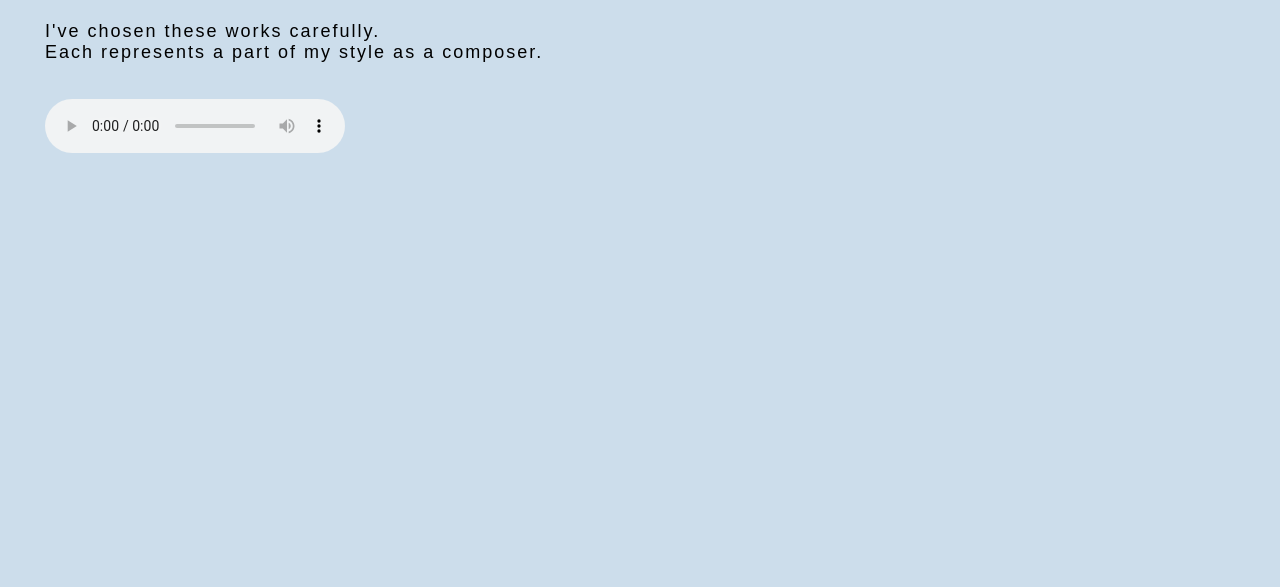
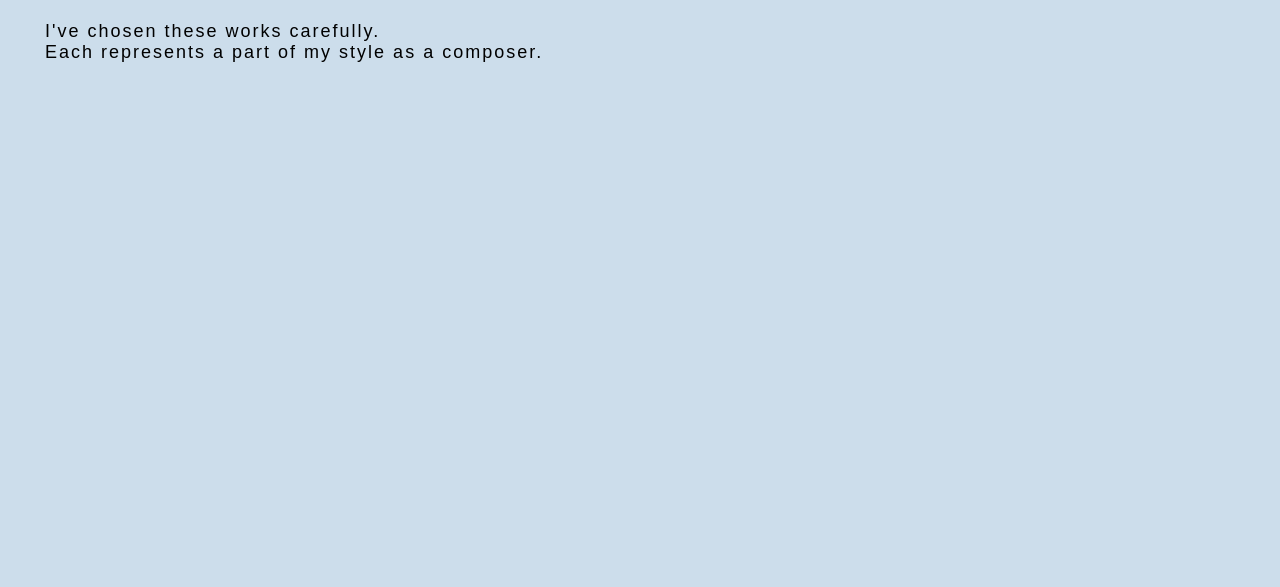
Before and after one commit to masonritchason/masonritchason.github.io, a plain HTML site: page portfolio.html in a window 1280 px wide. Shown: the part 213-800 px from the top of the page. Drawn offline with Linux system fonts and the light colour scheme.

Commit message:
general updates

```diff
--- a/portfolio.html
+++ b/portfolio.html
@@ -50,7 +50,6 @@
       <br>
       </div>
     <div title = "works" class = "bodyIndent">
-      <audio controls src = "./media/excitement.wav"></audio>
     </div>
   </body>
 </html>
```
Also changed, not shown: index.html (+1 -0 lines).
